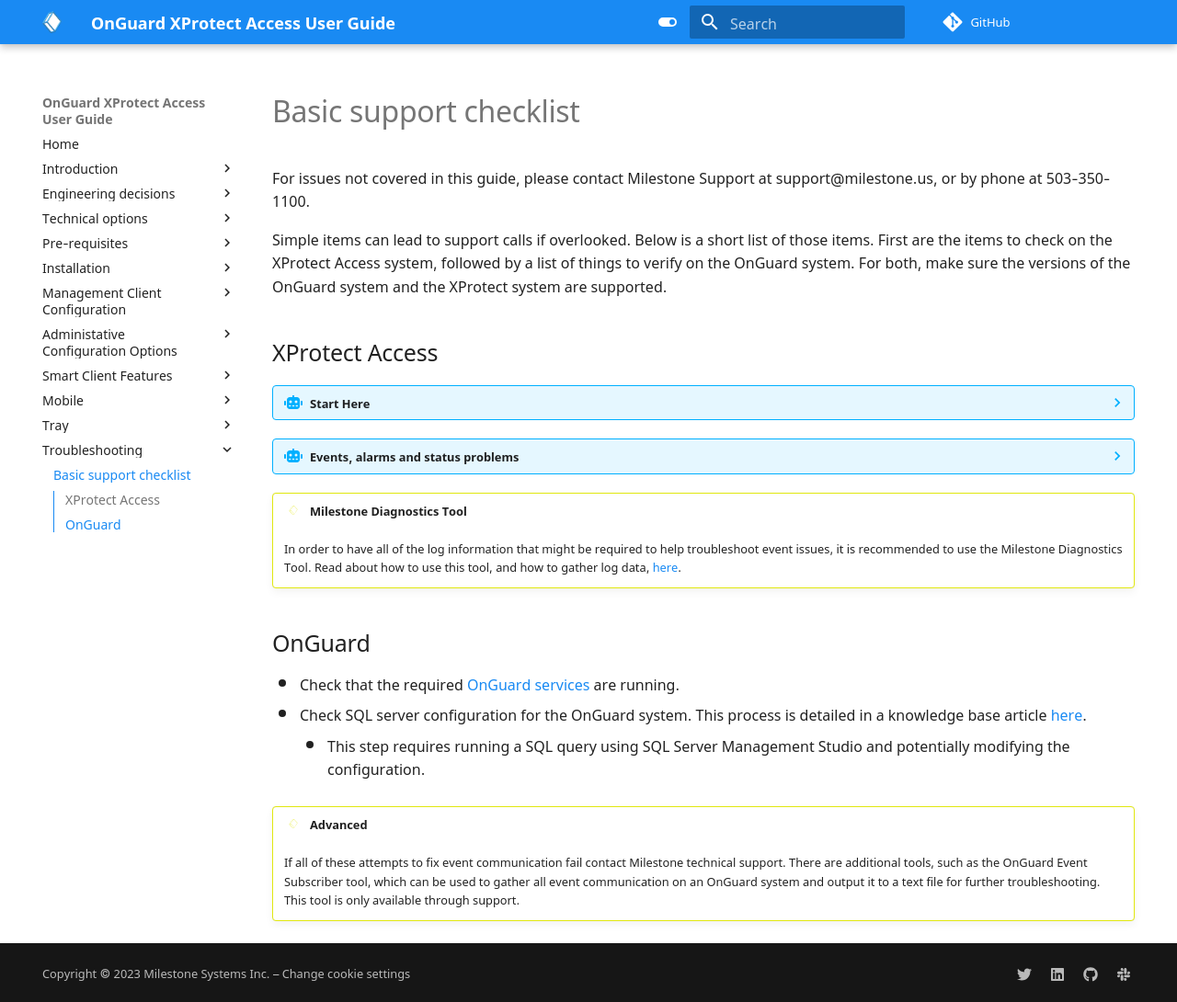
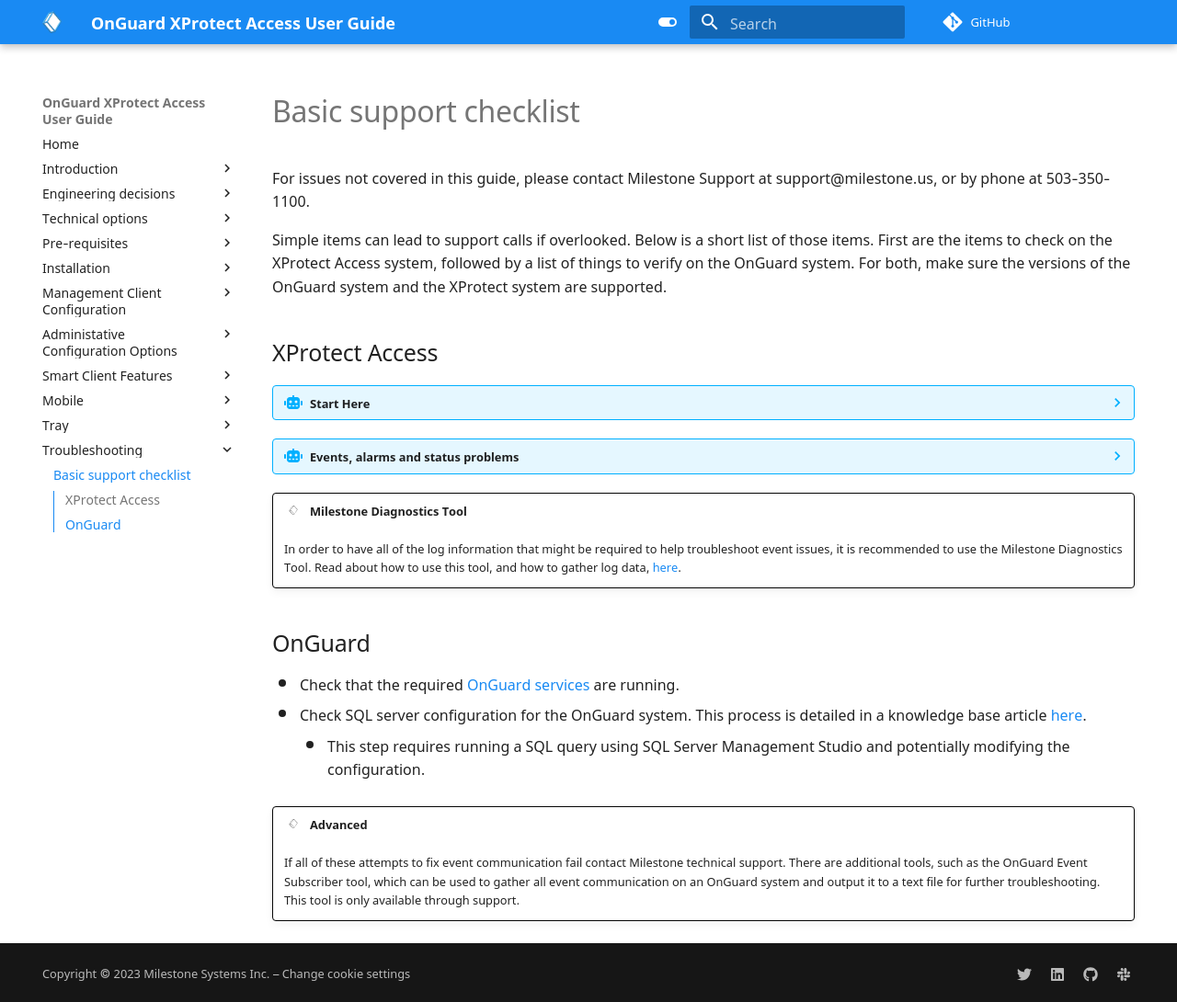
Before and after one commit to mjt-milestone/XPALenelS2DocSite, an MkDocs documentation site: the page built from docs/Troubleshooting/index.md, in a window 1280 px wide and 1090 px high. Shown: the whole window at 92% size. Built offline with MkDocs 1.6.1 and Material for MkDocs 9.7.7, drawn with Linux system fonts in a browser that asks for light colours; comment, search, counter and statistics services are not loaded.

Commit message:
so you  can see it

```diff
--- a/docs/stylesheets/glass.css
+++ b/docs/stylesheets/glass.css
@@ -3,16 +3,16 @@
   }
   .md-typeset .admonition.glass,
   .md-typeset details.glass {
-    border-color: rgb(225, 232, 16);
+    border-color: rgb(6, 6, 6);
   }
   .md-typeset .glass > .admonition-title,
   .md-typeset .glass > summary {
     background-color: rgba(250, 250, 248, 0.006);
-    border-color: rgb(225, 232, 16)
+    border-color: rgb(8, 8, 8)
   }
   .md-typeset .glass > .admonition-title::before,
   .md-typeset .glass > summary::before {
-    background-color: rgb(225, 232, 16);
+    background-color: rgb(6, 6, 6);
     -webkit-mask-image: var(--md-admonition-icon--glass);
             mask-image: var(--md-admonition-icon--glass);
   }
```
